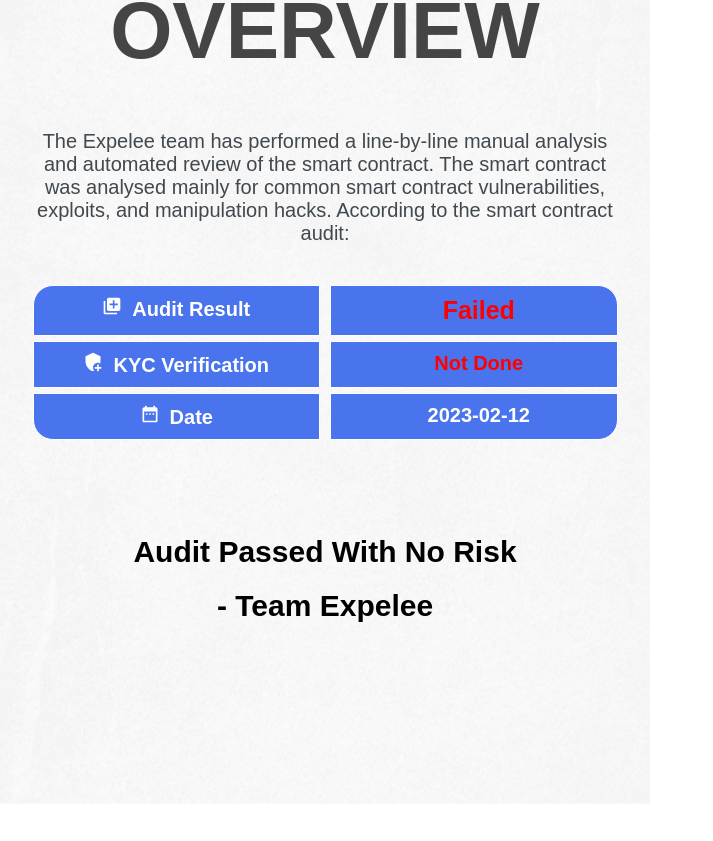
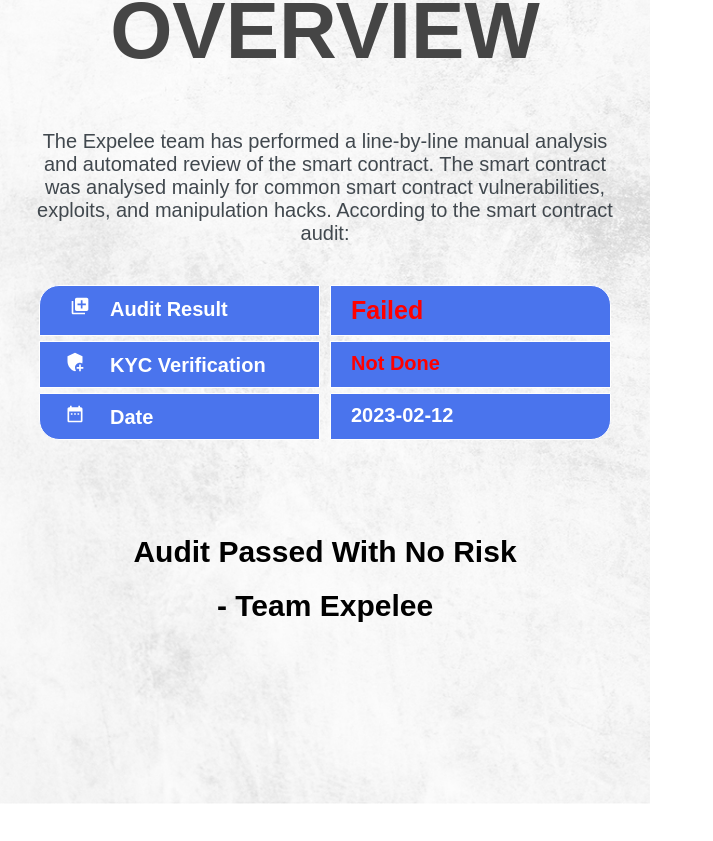
Before and after one commit to amankumarsuman/AuditReport, a React (Create React App) app: page /#/auditform in a window 1280 px wide. Shown: the part 1851-2692 px from the top of the page, without its empty margins (0-713 px from the left). Built offline with nearby package versions, Linux system fonts and the light colour scheme.

Commit message:
changed overview

```diff
--- a/src/components/AuditReportForm/AuditReport.jsx
+++ b/src/components/AuditReportForm/AuditReport.jsx
@@ -450,9 +450,10 @@
           <div
             style={{
               color: "white",
-              fontSize: "50px",
+              fontSize: "30px",
               fontWeight: "bold",
               textAlign: "center",
+              marginTop:"25px"
               // marginTop:"50px"
             }}
           >
@@ -498,7 +499,7 @@
             <div style={{ marginTop: "40px" }}>
               <div
                 style={{
-                  width: "90%",
+                  width: "88%",
                   margin: "auto",
                   display: "flex",
                   justifyContent: "space-between",
@@ -508,7 +509,8 @@
                   style={{
                     border: "1px solid white",
                     background: "#4A74ED",
-                    textAlign: "center",
+                    // textAlign: "center",
+
                     marginBottom: "5px",
                     marginRight: "10px",
                     width: "50%",
@@ -516,7 +518,7 @@
                     padding: "10px",
                   }}
                 >
-                  <span>
+                  <span style={{marginTop:"5px", marginLeft:"20px",}}>
                     <LibraryAddIcon sx={{ color: "white",fontSize:"20px" }} />
                   </span>
                   <span
@@ -524,7 +526,8 @@
                       color: "white",
                       fontSize: "20px",
                       marginLeft: "10px",
-                      fontWeight:"bold"
+                      fontWeight:"bold",
+                      marginLeft:"20px",
                     }}
               className={styles.overviewDesc}
 
@@ -537,7 +540,9 @@
                     border: "1px solid white",
                     width: "50%",
                     background: "#4A74ED",
-                    textAlign: "center",
+                    // textAlign: "center",
+                    // marginRight: "10px",
+
                     marginBottom: "5px",
                     width: "50%",
                     borderRadius: "0px 20px 0px 0px",
@@ -568,7 +573,7 @@
               </div>
               <div
                 style={{
-                  width: "90%",
+                  width: "88%",
                   margin: "auto",
                   display: "flex",
                   justifyContent: "space-between",
@@ -578,7 +583,9 @@
                   style={{
                     border: "1px solid white",
                     background: "#4A74ED",
-                    textAlign: "center",
+                    // textAlign: "center",
+                    // marginRight: "30px",
+
                     marginBottom: "5px",
                     marginRight: "10px",
                     width: "50%",
@@ -586,7 +593,11 @@
                     padding: "10px",
                   }}
                 >
-                  <span>
+                  <span style={{
+                    marginLeft: "15px",
+                    marginRight: "15px",
+
+                  }}>
                     <AddModeratorIcon sx={{ color: "white",fontSize:"20px" }} />
                   </span>
                   <span
@@ -607,7 +618,7 @@
                     border: "1px solid white",
                     width: "50%",
                     background: "#4A74ED",
-                    textAlign: "center",
+                    // textAlign: "center",
                     marginBottom: "5px",
                     width: "50%",
                     borderRadius: "0px 0px 0px 0px",
@@ -640,7 +651,7 @@
               </div>
               <div
                 style={{
-                  width: "90%",
+                  width: "88%",
                   margin: "auto",
                   display: "flex",
                   justifyContent: "space-between",
@@ -650,7 +661,7 @@
                   style={{
                     border: "1px solid white",
                     background: "#4A74ED",
-                    textAlign: "center",
+                    // textAlign: "center",
                     marginBottom: "15px",
                     marginRight: "10px",
                     width: "50%",
@@ -659,7 +670,7 @@
 
                   }}
                 >
-                  <span>
+                  <span style={{marginLeft:"15px",marginRight:"15px"}}>
                     <DateRangeIcon sx={{ color: "white",fontSize:"20px" }} />
                   </span>
                   <span
@@ -682,7 +693,7 @@
                     border: "1px solid white",
                     width: "50%",
                     background: "#4A74ED",
-                    textAlign: "center",
+                    // textAlign: "center",
                     marginBottom: "15px",
                     width: "50%",
                     borderRadius: "0px 0px 20px 0px",
--- a/src/components/AuditReportForm/auditReport.module.css
+++ b/src/components/AuditReportForm/auditReport.module.css
@@ -13,7 +13,7 @@
 
 }
 .backgroundTwo{
-    background-image: url(../assets/15.png);
+    background-image: url(../assets/Background.jpg);
     /* border: 1px solid red; */
     background-repeat: no-repeat;
     width: 100%;
```
Also changed, not shown: src/components/assets/Background.jpg (added).
